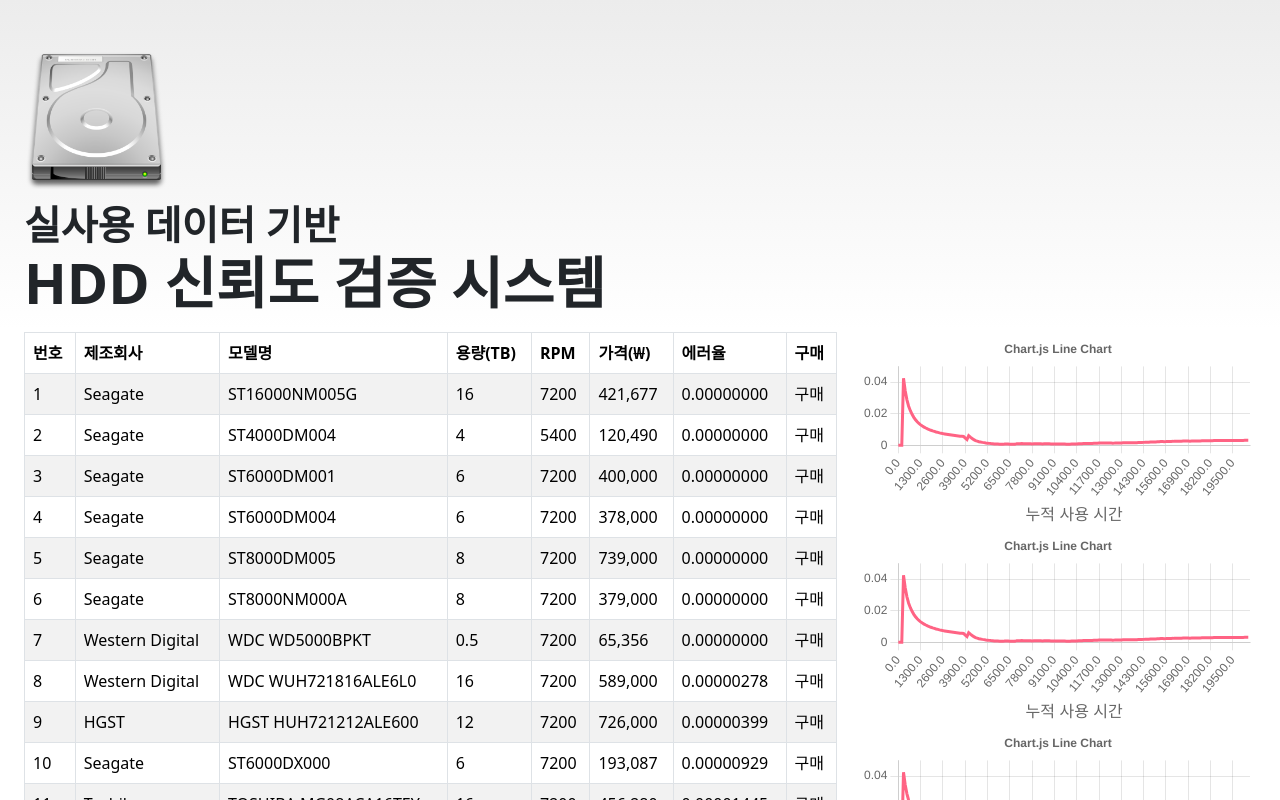
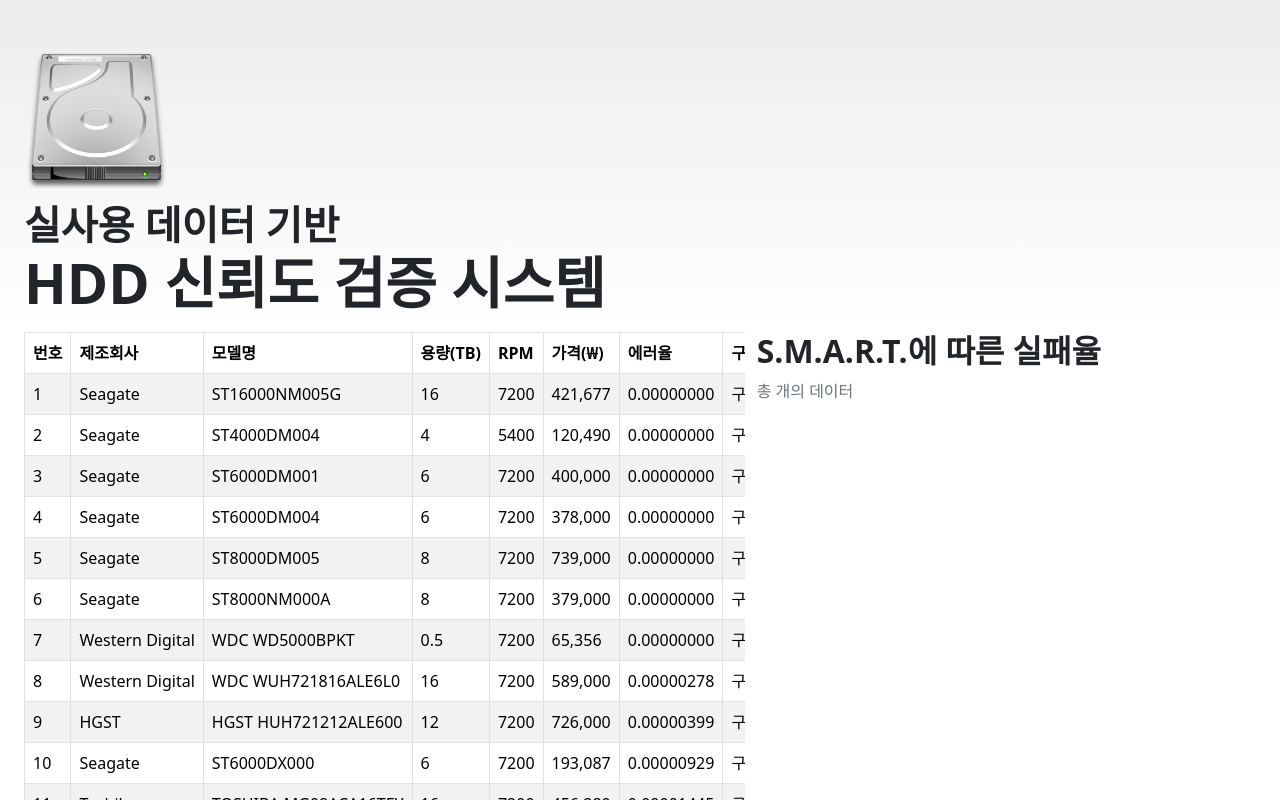
Before and after one commit to shythm/sw-application-2023-2, a React (Create React App) app in the folder app/hdd-relver-system/: page / in a window 1280 px wide. Shown: the top 800 px of the page. Built offline with nearby package versions, Linux system fonts and the light colour scheme.

Commit message:
Update right panel

```diff
--- a/app/hdd-relver-system/src/App.js
+++ b/app/hdd-relver-system/src/App.js
@@ -1,4 +1,4 @@
-import React, { useState } from "react";
+import React, { useState, useEffect } from "react";
 
 import Container from "react-bootstrap/Container";
 import Row from "react-bootstrap/Row";
@@ -10,27 +10,56 @@
 import ReliabilityTable from "./components/ReliabilityTable";
 import FailureRateChart from "./components/FailureRateChart";
 
+function getFailureRate(model, feature, success) {
+  Papa.parse(`/data/${model}-${feature}.csv`, {
+    download: true,
+    complete: (res) => {
+      const data = res.data.slice(1);
+      const ret = {};
+      ret.x = data.map((row) => row[0]); // extract x
+      ret.y = data.map((row) => row[1] * 100); // extract y with percentage
+      success(ret); // callback
+    },
+  });
+}
+
 export default function App() {
   const [hardDiskData, setHardDiskData] = useState(null);
-  const [data, setData] = useState(null);
+  const [selectedModel, setSelectedModel] = useState(null);
+  const [smart9Raw, setSmart9Raw] = useState(null);
+  const [smart241Raw, setSmart241Raw] = useState(null);
+  const [smart242Raw, setSmart242Raw] = useState(null);
+
+  useEffect(() => {
+    if (selectedModel) {
+      getFailureRate(selectedModel.model, "smart_9_raw", (data) =>
+        setSmart9Raw(data)
+      );
+      getFailureRate(selectedModel.model, "smart_241_raw", (data) => {
+        data.x = data.x.map((x) => Math.floor((x * 512) / 100000000000)); // convert to 100 GB unit
+        setSmart241Raw(data);
+      });
+      getFailureRate(selectedModel.model, "smart_242_raw", (data) => {
+        data.x = data.x.map((x) => Math.floor((x * 512) / 100000000000)); // convert to 100 GB unit
+        setSmart242Raw(data);
+      });
+    }
+
+    return () => {
+      setSmart9Raw(null);
+      setSmart241Raw(null);
+      setSmart242Raw(null);
+    };
+  }, [selectedModel]);
 
   if (!hardDiskData) {
+    // initialize hard disk data
     Papa.parse("/data/hdd-list-2022.csv", {
       download: true,
       header: true,
       dynamicTyping: true,
       skipEmptyLines: true,
       complete: (res) => setHardDiskData(res.data),
-    });
-  }
-  console.log(hardDiskData);
-
-  if (!data) {
-    Papa.parse("/data/ST14000NM001G-smart_9_raw.csv", {
-      download: true,
-      complete: function (results) {
-        setData(results.data.slice(1));
-      },
     });
   }
 
@@ -58,25 +87,42 @@
         </Col>
       </Row>
       <Row className="mt-2">
-        <Col sm={12} md={8} className="overflow-scroll">
+        <Col sm={12} md={6} lg={7} className="overflow-scroll">
           <ReliabilityTable
             data={hardDiskData}
-            onRowClick={(e) => console.log(e)}
+            onRowClick={(e) => setSelectedModel(e)}
           />
         </Col>
-        <Col sm={12} md={4}>
+        <Col sm={12} md={6} lg={5}>
+          <h2 className="fw-bold">S.M.A.R.T.에 따른 실패율</h2>
+          <h3 className="text-secondary">{selectedModel?.model}</h3>
+          <p className="text-secondary">
+            총 {selectedModel?.count.toLocaleString()}개의 데이터
+          </p>
+          {smart9Raw && (
             <FailureRateChart
-            dataX={data?.map((row) => row[0])}
-            dataY={data?.map((row) => row[1] * 100)}
+              dataX={smart9Raw.x}
+              dataY={smart9Raw.y}
+              title="S.M.A.R.T. 9"
+              labelX="누적 사용 시간"
             />
+          )}
+          {smart241Raw && (
             <FailureRateChart
-            dataX={data?.map((row) => row[0])}
-            dataY={data?.map((row) => row[1] * 100)}
+              dataX={smart241Raw.x}
+              dataY={smart241Raw.y}
+              title="S.M.A.R.T. 241"
+              labelX="누적 데이터 쓰기 (100 GB unit)"
             />
+          )}
+          {smart242Raw && (
             <FailureRateChart
-            dataX={data?.map((row) => row[0])}
-            dataY={data?.map((row) => row[1] * 100)}
+              dataX={smart242Raw.x}
+              dataY={smart242Raw.y}
+              title="S.M.A.R.T. 242"
+              labelX="누적 데이터 읽기 (100 GB unit)"
             />
+          )}
         </Col>
       </Row>
     </Container>
--- a/app/hdd-relver-system/src/components/FailureRateChart.jsx
+++ b/app/hdd-relver-system/src/components/FailureRateChart.jsx
@@ -7,7 +7,6 @@
   LineElement,
   Title,
   Tooltip,
-  Legend,
 } from "chart.js";
 import { Line } from "react-chartjs-2";
 
@@ -21,7 +20,7 @@
 );
 
 const FailureRateChart = (props) => {
-  const { dataX, dataY } = props;
+  const { dataX, dataY, title, labelX } = props;
 
   const options = {
     responsive: true,
@@ -35,7 +34,7 @@
       },
       title: {
         display: true,
-        text: "Chart.js Line Chart",
+        text: title,
       },
       tooltip: {
         callbacks: {
@@ -56,7 +55,7 @@
       x: {
         title: {
           display: true,
-          text: "누적 사용 시간",
+          text: labelX,
           font: {
             size: 16,
           },
```
Lines whose indentation alone changed are shown as unchanged.
